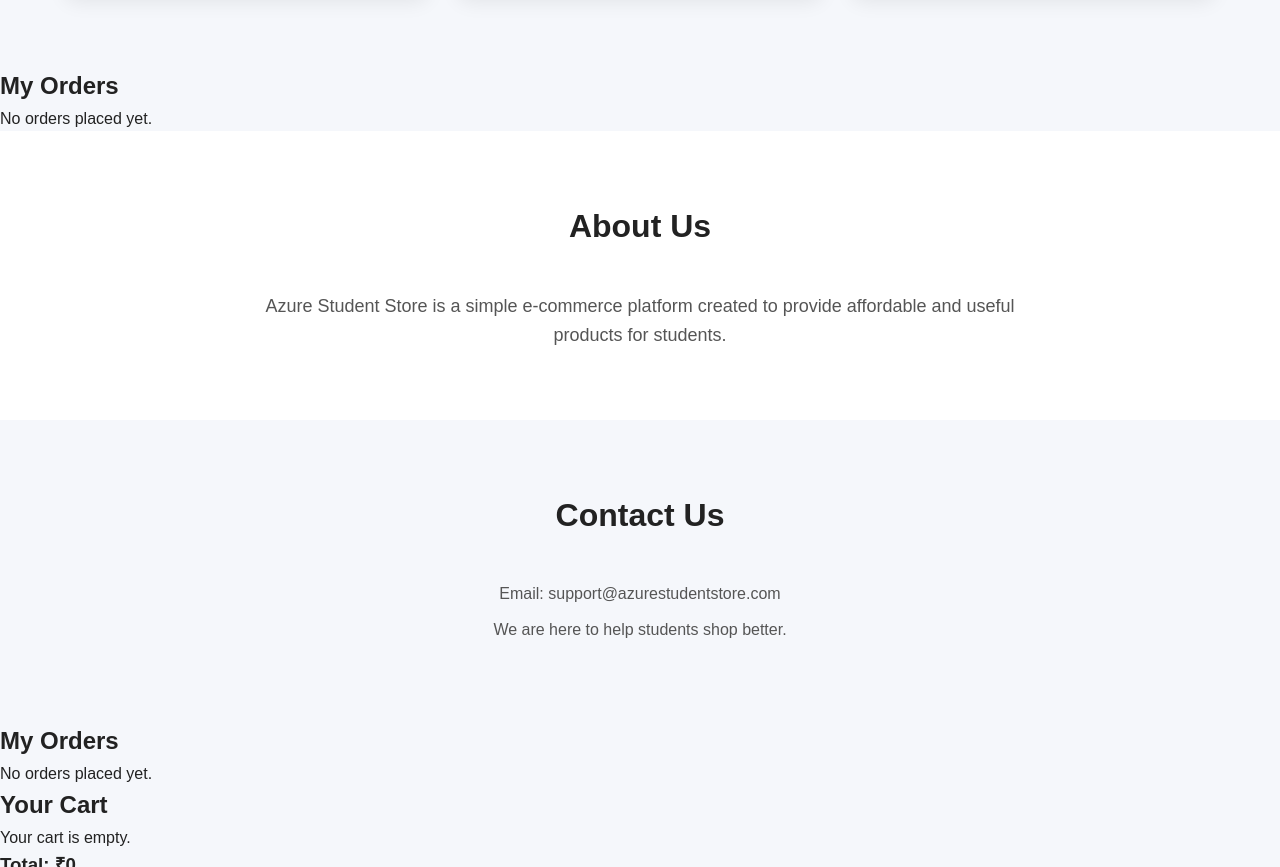
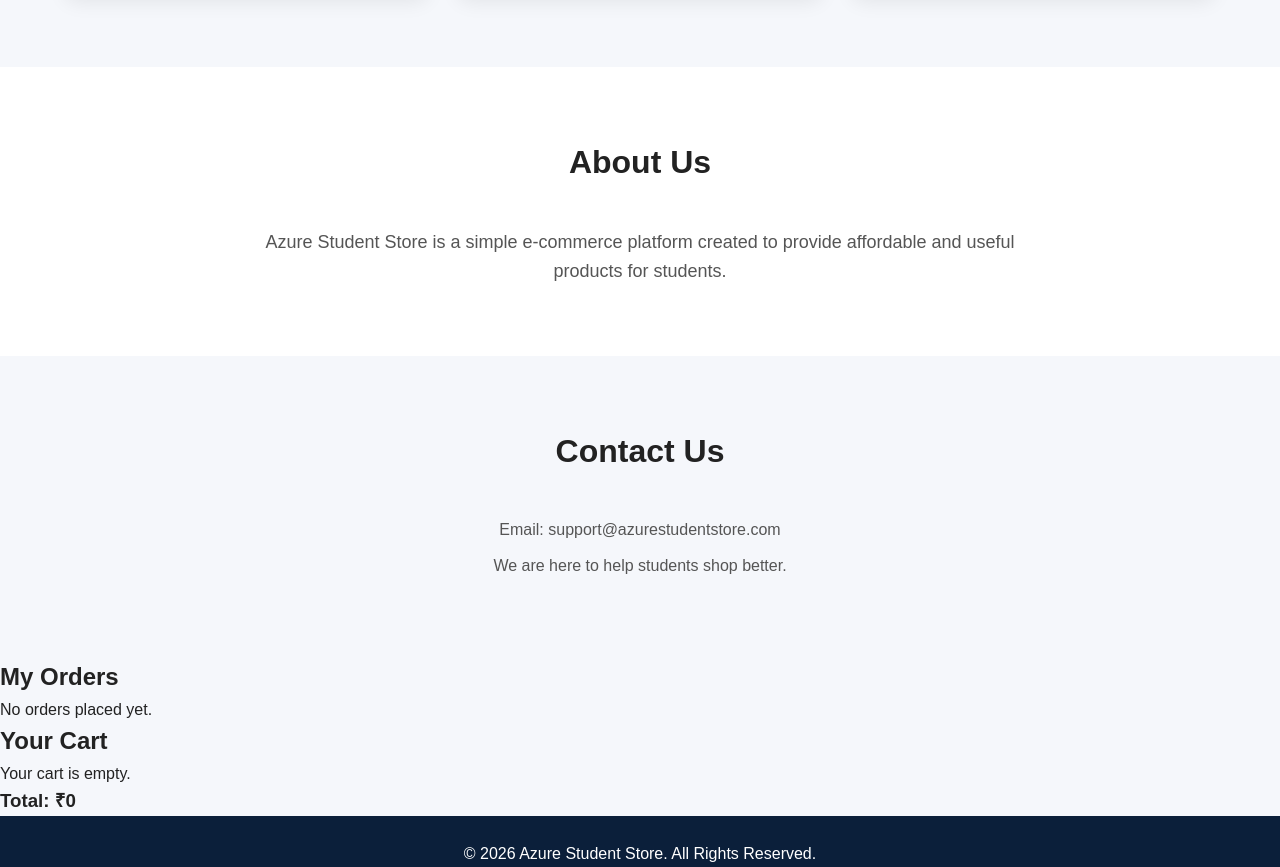
Before and after one commit to SivaSubbaReddy006/Azure-project, a website: page index.html in a window 1280 px wide. Shown: the part 1189-2056 px from the top of the page. Drawn offline with Linux system fonts and the light colour scheme.

Commit message:
Move Orders section below Contact

```diff
--- a/index.html
+++ b/index.html
@@ -129,16 +129,7 @@
 
     </section>
 
-<!-- Orders Section -->
-<section id="orders" class="orders-section">
 
-    <h2>My Orders</h2>
-
-    <div id="orders-container">
-        <p>No orders placed yet.</p>
-    </div>
-
-</section>
     <!-- About Section -->
     <section id="about" class="about-section">
 
@@ -163,6 +154,7 @@
         <p>We are here to help students shop better.</p>
 
     </section>
+
 <!-- Orders Section -->
 <section id="orders" class="orders-section">
 
@@ -173,6 +165,7 @@
     </div>
 
 </section>
+
 <!-- Cart Section -->
 <section id="cart" class="cart-section">
 
```
